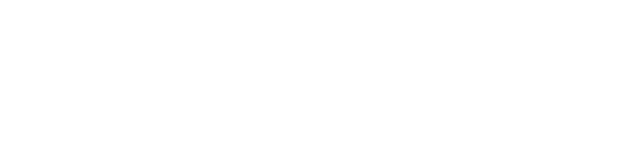
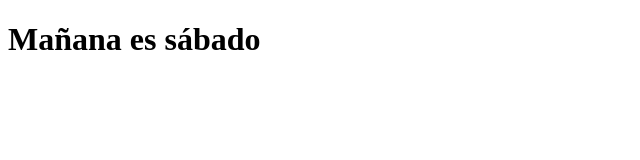
Before and after one commit to arianacolmenares/Asesorias, a plain HTML site: page index.html in a window 1280 px wide. Shown: the whole page, without its empty margins (0-640 px from the left). Drawn offline with Linux system fonts and the light colour scheme.

Commit message:
ci: encabezado nuevo

```diff
--- a/index.html
+++ b/index.html
@@ -6,5 +6,6 @@
     <title>Exito</title>
 </head>
 <body>
+    <h1>Mañana es sábado</h1>
 </body>
 </html>
```
